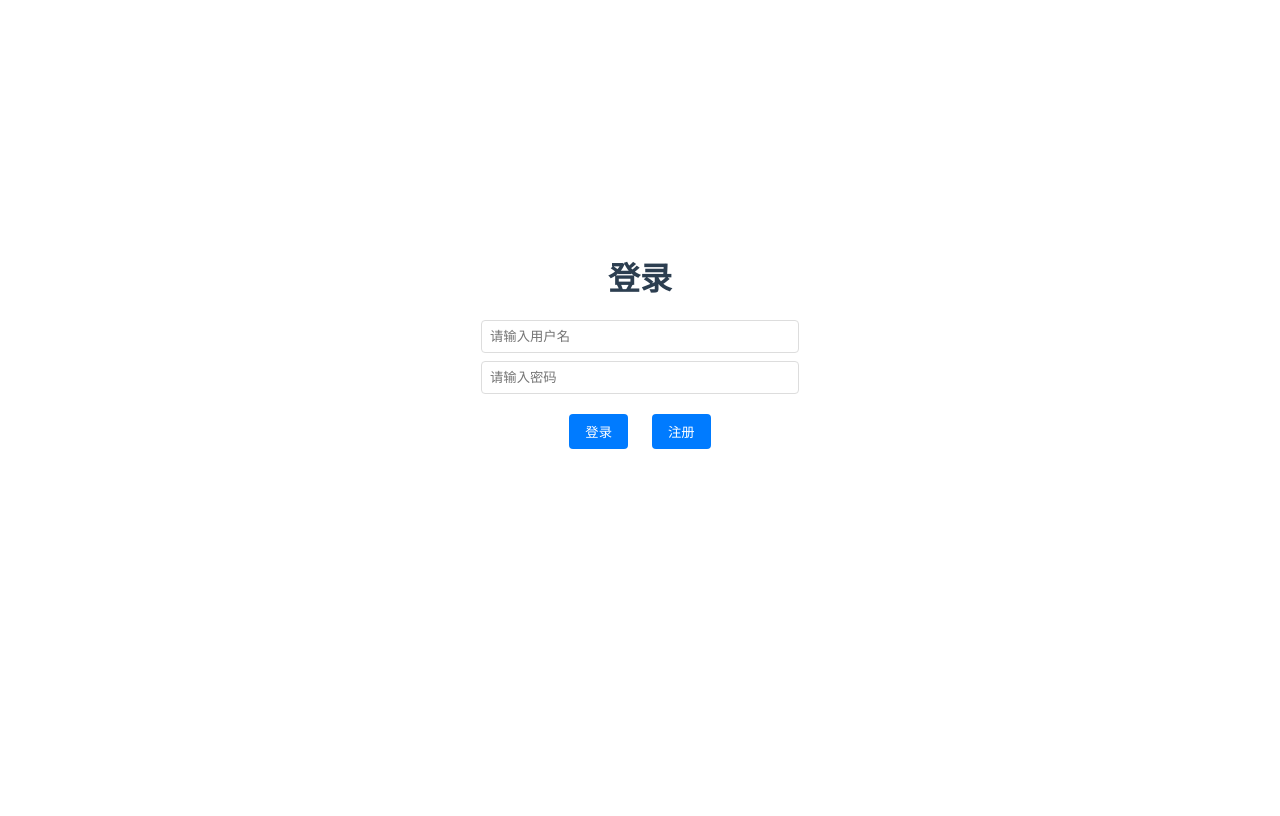
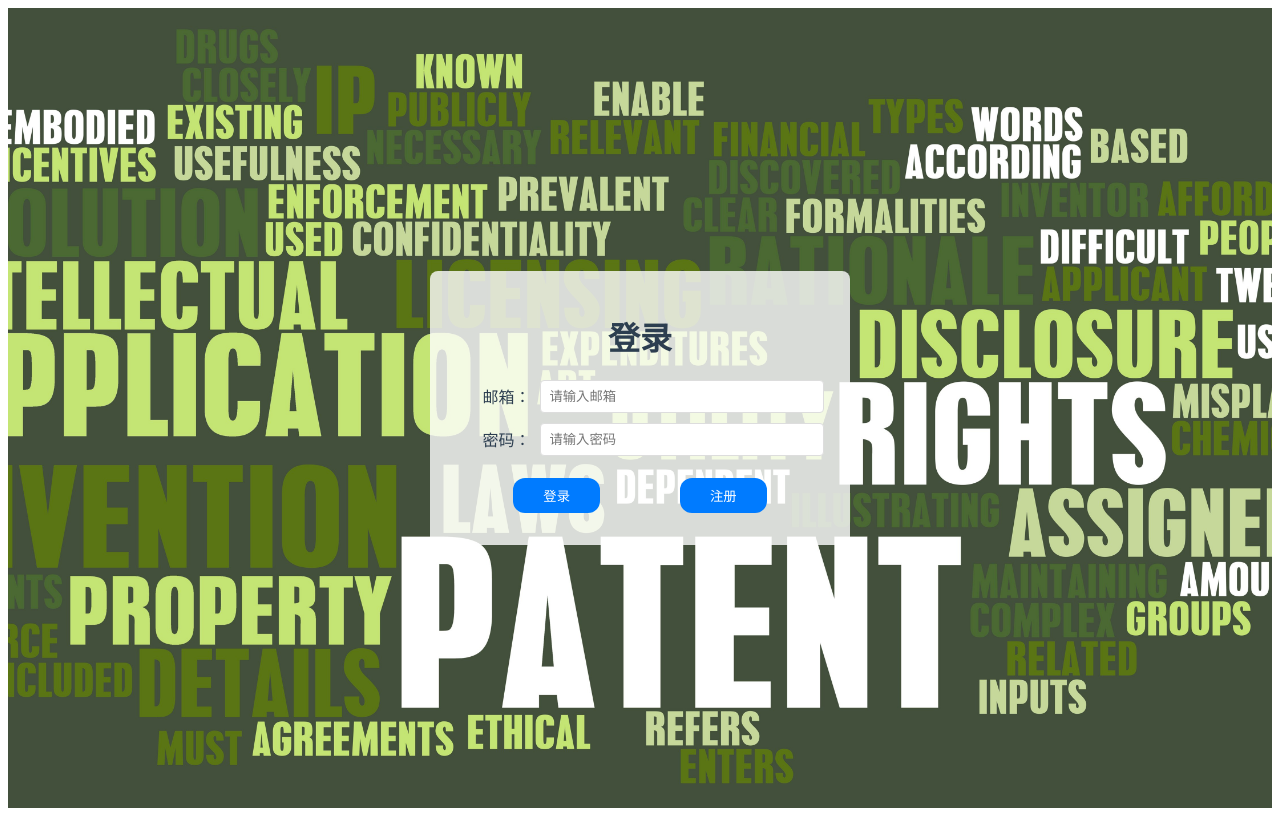
Before and after one commit to WhynotToChase/-, a Vue app: page / in a window 1280 px wide. Built offline with nearby package versions, Linux system fonts and the light colour scheme; the HTML template or start-up script is replaced by a standard one.

Commit message:
界面优化

```diff
--- a/src/router/index.ts
+++ b/src/router/index.ts
@@ -25,11 +25,10 @@ const Router = createRouter({
         { path: "patent-buy", component: PatentBuy },
         { path: "patent-monitor", component: PatentMonitor },
         { path: "personal-info", component: PersonalInfo },
-		{ path: "buy",component: Buy},
-		{path:"sell",component:Sell},
+		    { path: "buy",component: Buy},
+		    { path: "sell",component: Sell},
       ],
     },
-
   ]
 });
 
--- a/src/views/Home.vue
+++ b/src/views/Home.vue
@@ -22,7 +22,7 @@
     <!-- 内容区域 -->
     <main class="content">
       <header class="header">
-        <RouterLink to="/personal-info" class="header-link">
+        <RouterLink to="/home/personal-info" class="header-link">
           个人信息
         </RouterLink>
       </header>
--- a/src/views/Login.vue
+++ b/src/views/Login.vue
@@ -1,50 +1,92 @@
 <template>
+  <div class="login-background">
     <div class="login-container">
       <h1>登录</h1>
-    <input v-model="username" type="text" placeholder="请输入用户名" />
-    <input v-model="password" type="password" placeholder="请输入密码" />
+      <div class="input-group">
+        <label for="emailaddress">邮箱：</label>
+        <input id="emailaddress" v-model="emailaddress" type="text" placeholder="请输入邮箱" />
+      </div>
+      <div class="input-group">
+        <label for="password">密码：</label>
+        <input id="password" v-model="password" type="password" placeholder="请输入密码" />
+      </div>
       <div>
         <button @click="login">登录</button>
         <button @click="goToRegister">注册</button>
       </div>
     </div>
+  </div>
 </template>
 
-<script lang="ts" setup name = "Login">
-  import { defineComponent ,ref} from "vue";
+<script lang="ts" setup name="Login">
+  import { ref } from "vue";
   import { useRouter } from "vue-router";
 
-  let username = ref("")
-  let password = ref("")
+  let emailaddress = ref("");
+  let password = ref("");
   const router = useRouter();
-  function login(){
+
+  function login() {
+    if(true){
+      console.log()
+    }
+    else{
+      console.log()
+    }
     router.replace("/home");
   }
-  function goToRegister(){
+
+  function goToRegister() {
+
     router.replace("/register");
   }
 </script>
 
 <style scoped>
+.login-background {
+  width: 100%;
+  height: 100vh;
+  background-image: url('../asserts/background.jpg');
+  background-size: cover;
+  background-position: center;
+  display: flex; /* 启用 flexbox */
+  justify-content: center; /* 水平居中 */
+  align-items: center; /* 垂直居中 */
+}
+
 .login-container {
+  background-color: rgba(255, 255, 255, 0.8); /* 半透明背景，增加对比度 */
   text-align: center;
-  margin-top: 20%;
+  width: 30%;
+  border-radius: 8px;
+  padding: 20px;
+}
+
+.input-group {
+  display: flex;
+  align-items: center; /* 使文本和输入框垂直居中 */
+  margin-bottom: 10px;
+}
+
+.input-group label {
+  flex: 0 0 80px; /* 给标签设置固定宽度 */
+  text-align: right; /* 标签对齐右边 */
+  margin-right: 10px; /* 标签和输入框之间的间隔 */
 }
 
 input {
   display: block;
-  margin: 8px auto;
   padding: 8px;
-  width: 300px;
+  width: 70%; /* 输入框宽度占父容器的 70% */
   border: 1px solid #ddd;
   border-radius: 4px;
 }
 
 button {
-  padding: 8px 16px;
-  margin: 12px;
+  padding: 8px 30px;
+  margin: 12px 40px;
   border: none;
-  border-radius: 4px;
+  border-radius: 12px;
   background: #007bff;
   color: white;
   cursor: pointer;
--- a/src/views/Register.vue
+++ b/src/views/Register.vue
@@ -1,53 +1,90 @@
 <template>
+  <div class="register-background">
     <div class="register-container">
       <h1>注册</h1>
-      <input v-model="username" type="text" placeholder="请输入用户名" />
-      <input v-model="email" type="email" placeholder="请输入邮箱" />
-      <input v-model="password" type="password" placeholder="请输入密码" />
+      <div class="input-group">
+        <label for="username">用户名：</label>
+        <input id="username" v-model="username" type="text" placeholder="请输入用户名" />
+      </div>
+      <div class="input-group">
+        <label for="email">邮箱：</label>
+        <input id="email" v-model="email" type="email" placeholder="请输入邮箱" />
+      </div>
+      <div class="input-group">
+        <label for="password">密码：</label>
+        <input id="password" v-model="password" type="password" placeholder="请输入密码" />
+      </div>
       <div>
         <button @click="register">注册</button><br>
         已有账号？<button @click="goToLogin">返回登录</button>
       </div>
     </div>
+  </div>
 </template>
 
-<script lang="ts" setup name = "Register">
-  import { defineComponent ,ref} from "vue";
+<script lang="ts" setup name="Register">
+  import { ref } from "vue";
   import { useRouter } from "vue-router";
 
   let username = ref("");
-  let email = ref("")
-  let password =ref("")
+  let email = ref("");
+  let password = ref("");
   const router = useRouter();
 
-  function register(){
+  function register() {
     router.replace("/home");
   }
-  function goToLogin(){
+
+  function goToLogin() {
     router.replace("/");
   }
 </script>
 
 <style scoped>
+.register-background {
+  width: 100%;
+  height: 100vh;
+  background-image: url('../asserts/background.jpg');
+  background-size: cover;
+  background-position: center;
+  display: flex; /* 启用 flexbox */
+  justify-content: center; /* 水平居中 */
+  align-items: center; /* 垂直居中 */
+}
+
 .register-container {
+  background-color: rgba(255, 255, 255, 0.8); /* 半透明背景，增加对比度 */
   text-align: center;
-    margin-top: 20%;
+  width: 30%;
+  border-radius: 8px;
+  padding: 20px;
+}
+
+.input-group {
+  display: flex;
+  align-items: center; /* 使文本和输入框垂直居中 */
+  margin-bottom: 10px;
+}
+
+.input-group label {
+  flex: 0 0 80px; /* 给标签设置固定宽度 */
+  text-align: right; /* 标签对齐右边 */
+  margin-right: 10px; /* 标签和输入框之间的间隔 */
 }
 
 input {
   display: block;
-    margin: 8px auto;
   padding: 8px;
-    width: 300px;
+  width: 70%; /* 输入框宽度占父容器的 70% */
   border: 1px solid #ddd;
   border-radius: 4px;
 }
 
 button {
-    padding: 8px 16px;
-    margin: 8px;
+  padding: 8px 30px;
+  margin: 12px 40px;
   border: none;
-    border-radius: 4px;
+  border-radius: 12px;
   background: #007bff;
   color: white;
   cursor: pointer;
```
Also changed, not shown: src/asserts/background.jpg (added). Lines whose indentation alone changed are shown as unchanged.
